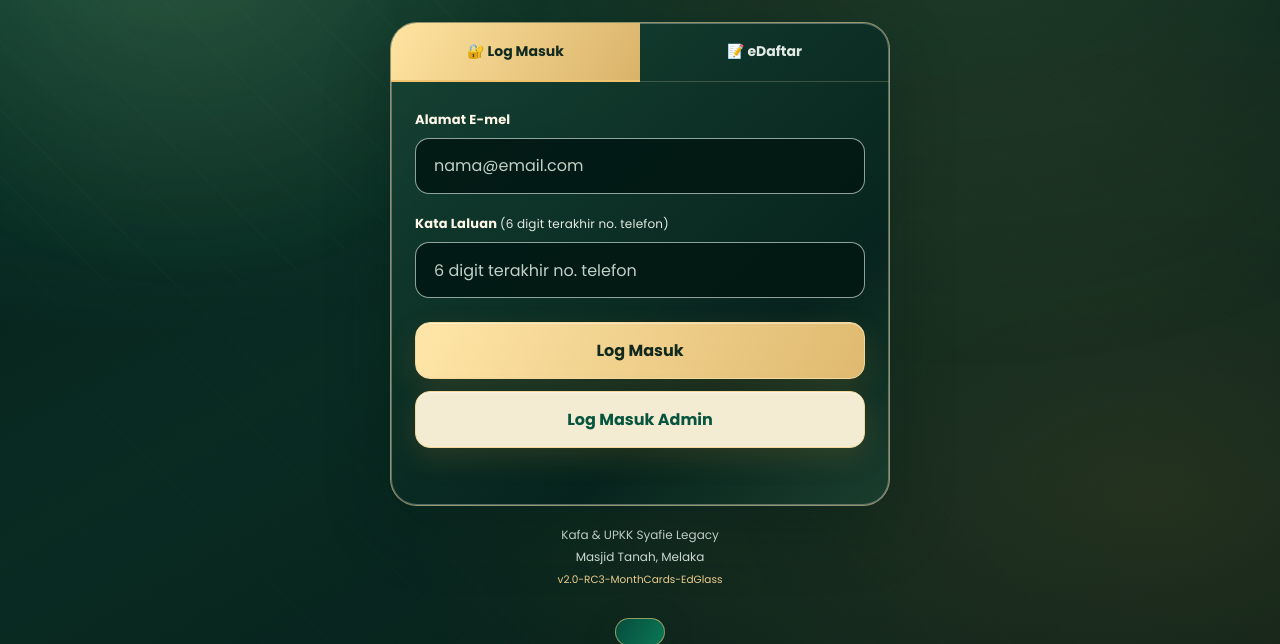
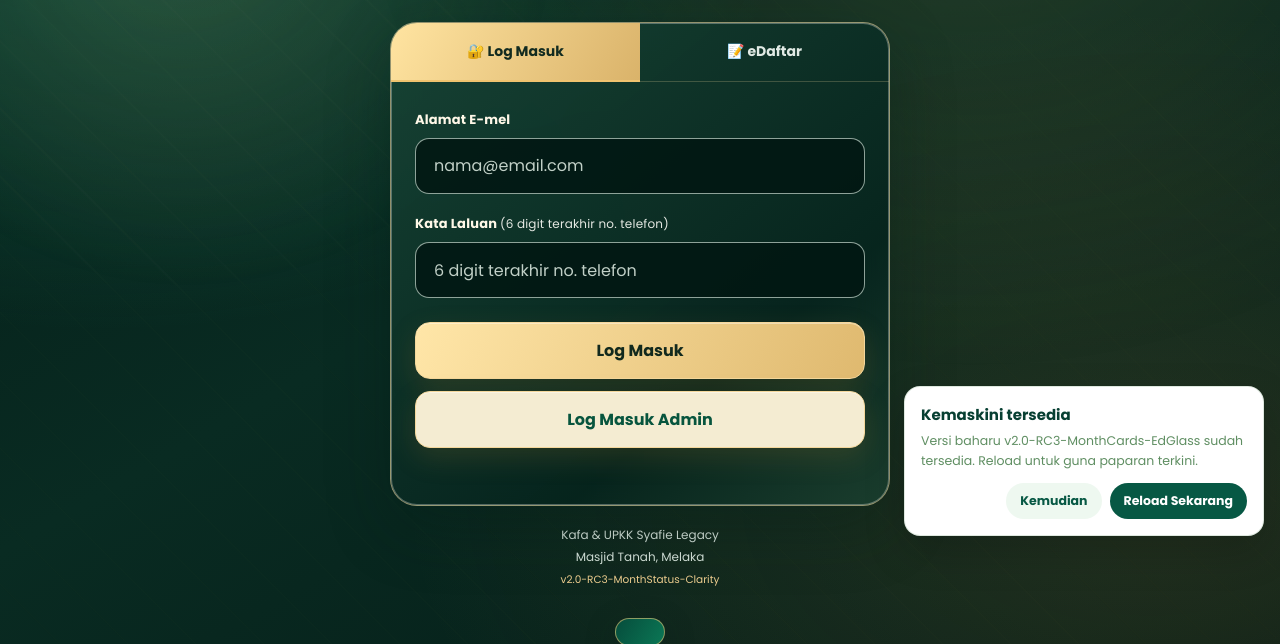
Before and after one commit to shafielegacy/UPKK, a plain HTML site: page index.html in a window 1280 px wide. Shown: the part 246-890 px from the top of the page. Drawn offline with Linux system fonts and the light colour scheme.

Commit message:
chore(ui): ship clarified Native 2027 monthly labels with versioned script

```diff
--- a/index.html
+++ b/index.html
@@ -13,7 +13,7 @@
   <link rel="manifest" href="manifest.json">
   <!-- Native Admin 2027 integration staged CLOSED: config enabled=false; Legacy login unchanged. -->
   <script defer src="./admin-2027-config.js?v=20261116-g23-r2"></script>
-  <script defer src="./admin-2027.js?v=20261118-monthcards-v1"></script>
+  <script defer src="./admin-2027.js?v=20261118-monthstatus-clarity"></script>
   <!-- Parent Native 2027 staged CLOSED until versioned pilot GAS is verified. -->
   <script defer src="./parent-2027-config.js"></script>
   <script defer src="./parent-2027.js"></script>
@@ -2746,7 +2746,7 @@
 <script src="session-routing.js"></script>
 <script>
 // ── Config ─────────────────────────────────────
-const APP_VERSION = '2.0-RC3-MonthCards-EdGlass';
+const APP_VERSION = '2.0-RC3-MonthStatus-Clarity';
 const GAS_URL = 'https://script.google.com/macros/s/AKfycbwkM4yIRPDORVYM5qyDWVUuq3P37TnpjLa98KsJN-6bhn0Wp4Gr_iYgkz0YCAGCQEzajA/exec';
 
 const GF_URLS = {
```
